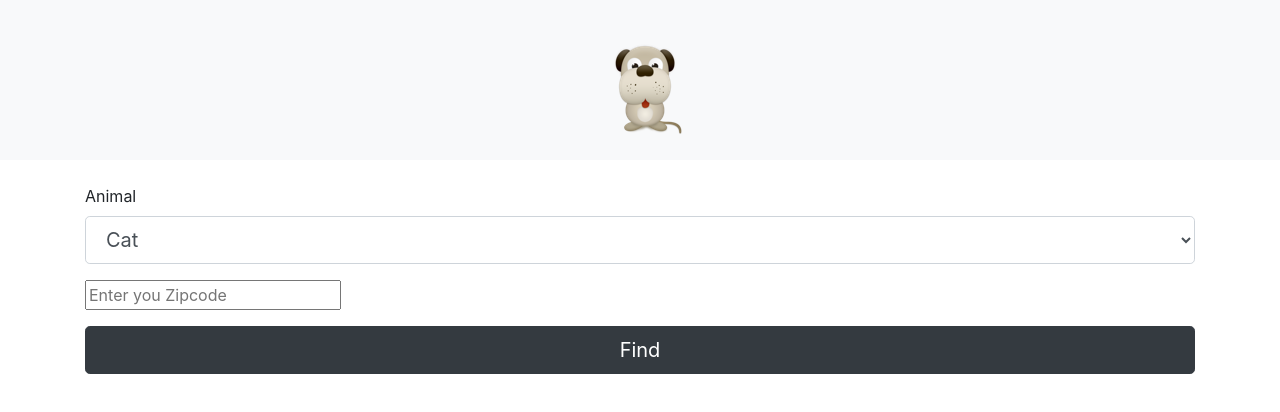
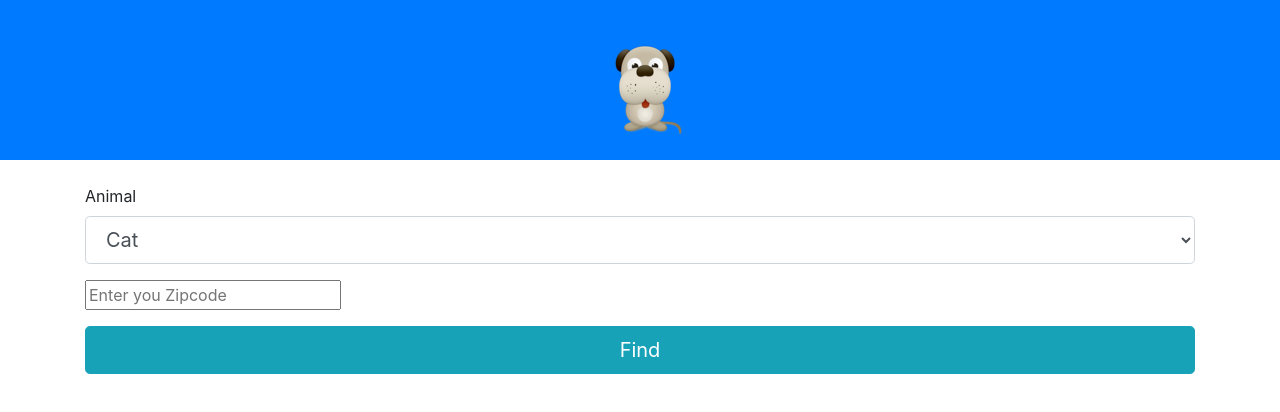
Before and after one commit to petercr/find-a-pet, a website: page index.html in a window 1280 px wide. Drawn offline with nearby package versions, Linux system fonts and the light colour scheme.

Commit message:
added barnyard as option & fixed bg colors

```diff
--- a/index.html
+++ b/index.html
@@ -12,7 +12,7 @@
 </head>
 
 <body>
-  <header class="bg-light text-center mb-4 p-3">
+  <header class="bg-primary text-center mb-4 p-3">
     <img src="assets/img/if_t9dog1_trans_16577.png" alt="Cute lion picture">
   </header>
 
@@ -25,9 +25,10 @@
           <option value="dog">Dog</option>
           <option value="bird">Bird</option>
           <option value="smallfurry">Small Furry</option>
+          <option value="barnyard">Barnyard</option>
         </select>
         <input type="text" id="zip" class="form-control-form-control-lg" placeholder="Enter you Zipcode">
-        <input type="submit" value="Find" class="btn btn-dark btn-lg btn-block mt-3">
+        <input type="submit" value="Find" class="btn btn-info btn-lg btn-block mt-3">
       </div>
     </form>
       <div id="results"></div>
```
